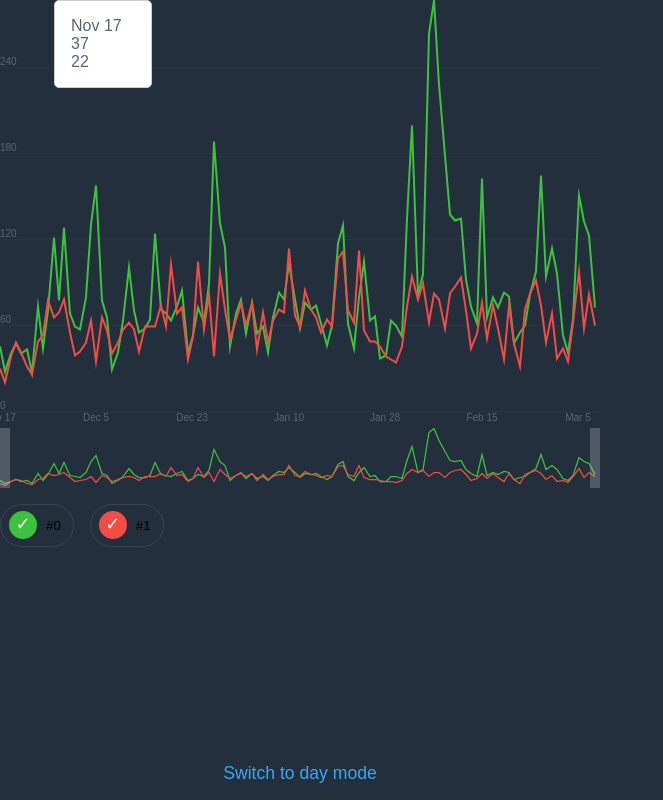
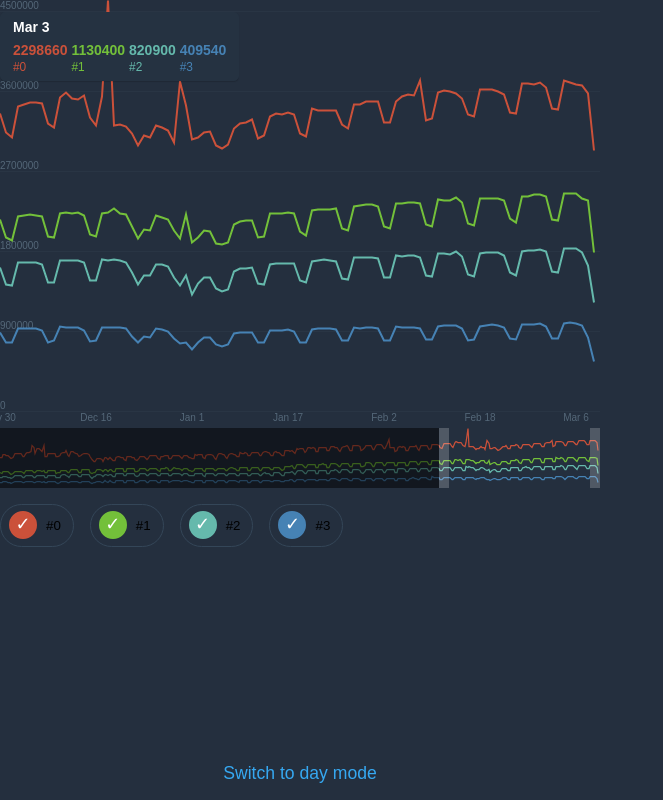
Before and after one commit to arusak/visitors, a plain HTML site: page app.html in a window 1280 px wide. Both pictures are taken after a click on the link "Switch to night mode". Shown: the whole page, without its empty margins (0-663 px from the left). Drawn offline with Linux system fonts and the light colour scheme.

Commit message:
Float styling

```diff
--- a/night.css
+++ b/night.css
@@ -19,6 +19,12 @@ body.night {
   background: rgba(255, 255, 255, 0.2);
 }
 
+.night #float {
+  background: #253241;
+  color: white;
+  border-color: #253241;
+}
+
 body.night #night-switch {
   display: none;
 }
--- a/src/float.js
+++ b/src/float.js
@@ -1,25 +1,31 @@
-const $shift = 150;
+const $shift = 30;
 
 export class Float {
-    constructor(width) {
+    constructor(lines, width) {
         this.width = width;
+        this.lines = lines;
         this.view = document.getElementById('float');
         this.visible = false;
     }
 
     render(left, date, values) {
-        let str = `${date}<br>`;
+        let str = `<span class="date">${date}</span>`;
 
-        values.forEach(v => str += `${v}<br>`);
+        values.forEach((v, i) => str += `
+            <span class="chart" style="color: ${this.lines[i].chartData.color}">
+                <span class="value">${v}</span><br>
+                <span class="title">${this.lines[i].chartData.title}</span>
+            </span>
+        `);
         this.view.innerHTML = str;
 
-        this.view.style.left = left + 'px';
 
-        if (left > this.width / 2) {
-            this.view.style.transform = `translateX(-${$shift}px)`
+        if (left < this.width / 2) {
+            this.view.style.left = left + $shift + 'px';
+            // this.view.style.transform = `translateX(${$shift}px)`
         } else {
-            this.view.style.transform = `translateX(${-Math.round(this.view.clientWidth) + $shift}px)`
-            // this.view.style.left = left - this.view.clientWidth + 30 + 'px';
+            this.view.style.left = left - Math.round(this.view.clientWidth + $shift) + 'px';
+            // this.view.style.transform = `translateX(-${Math.round(this.view.clientWidth + $shift)}px)`
         }
 
         if (!this.visible) {
--- a/src/main.js
+++ b/src/main.js
@@ -8,7 +8,7 @@ let id = url.searchParams.get('id');
 
 loadData().then(data => {
     new VisualController();
-    new ChartController(data[+id]);
+    new ChartController(data[4]);
 });
 
 
--- a/src/mark.js
+++ b/src/mark.js
@@ -11,7 +11,7 @@ export class Mark {
         this.lines = lines;
         this.dates = dates;
         this.rulerColor = '#dfe6eb';
-        this.float = new Float(width);
+        this.float = new Float(lines, width);
     }
 
     render(mouseX) {
--- a/style.css
+++ b/style.css
@@ -72,18 +72,40 @@ canvas.line.hidden {
 #float {
   position: fixed;
   z-index: 2;
-  top: 0;
+  top: 12px;
   left: 0;
+  color: #333;
 
-  padding: 1rem;
-  min-width: 4rem;
+  font-size: 14px;
+
+  padding: 6px 12px;
 
   background: white;
-  border: thin solid #ccc;
+  border: thin solid #eee;
+  box-shadow: 0 1px 1px rgba(0, 0, 0, 0.15);
   border-radius: 5px;
   opacity: 0;
 
-  transition: transform 0.2s ease;
+  transition: left 0.1s linear;
+}
+
+#float .date {
+  font-weight: bold;
+  display: block;
+  margin-bottom: 7px;
+}
+
+#float .chart {
+  display: inline-block;
+  min-width: 2rem;
+}
+
+#float .value {
+  font-weight: bold;
+}
+
+#float .title {
+  font-size: 85%;
 }
 
 #start, #end {
```
